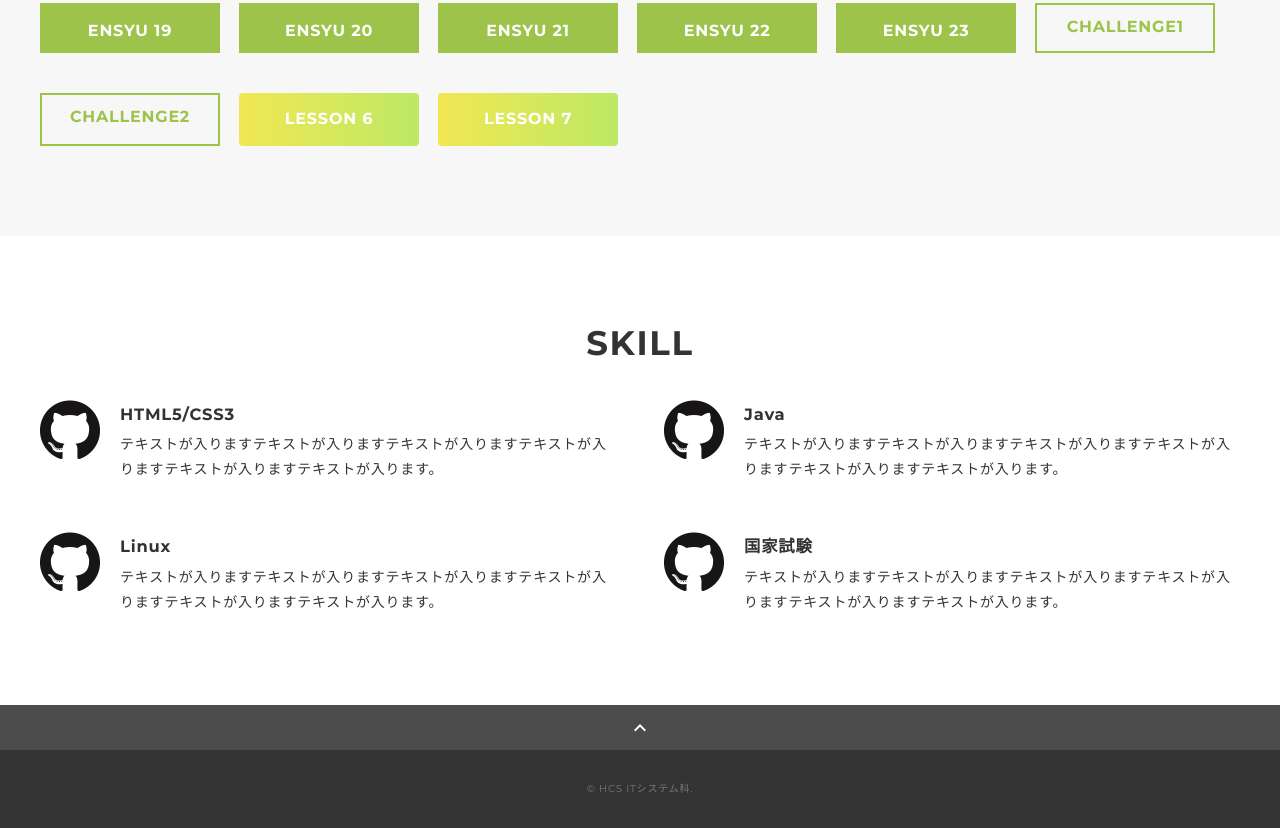
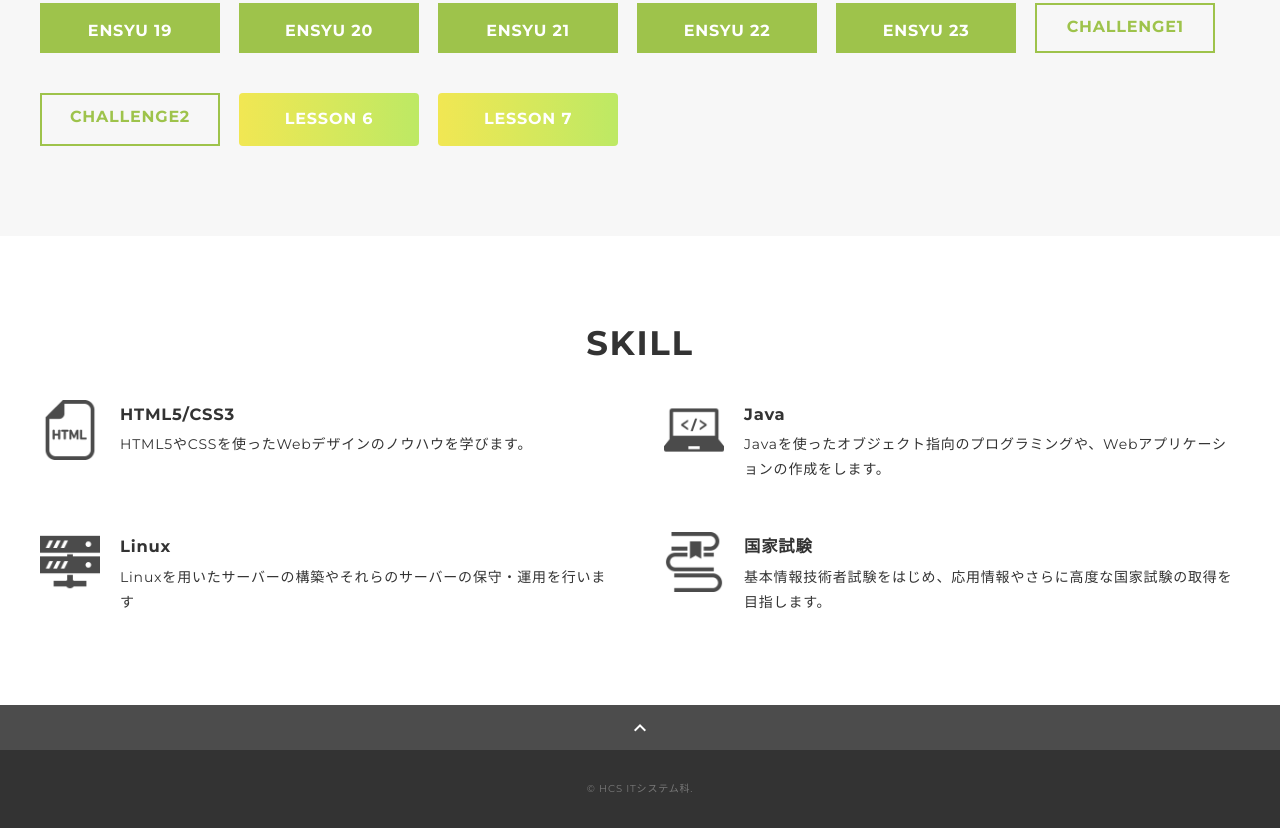
Before and after one commit to kitasato/J2A112, a plain HTML site: page portfolio/index.html in a window 1280 px wide. Shown: the part 1181-2009 px from the top of the page. Drawn offline with nearby package versions, Linux system fonts and the light colour scheme.

Commit message:
最終コミット2

```diff
--- a/portfolio/index.html
+++ b/portfolio/index.html
@@ -93,35 +93,35 @@
 					<h2 class="title">SKILL</h2>
 					<div class="skill-list">
 						<div class="skill-item">
-							<p class="skill-img"><img src="img/icon_skill.png" alt=""></p>
+							<p class="skill-img"><img src="img/icon_html.png" alt=""></p>
 							<div class="skill-body">
 								<h3 class="skill-name">HTML5/CSS3</h3>
 								<p class="skill-text">
-									テキストが入りますテキストが入りますテキストが入りますテキストが入りますテキストが入りますテキストが入ります。</p>
+									HTML5やCSSを使ったWebデザインのノウハウを学びます。</p>
 							</div>
 						</div>
 						<div class="skill-item">
-							<p class="skill-img"><img src="img/icon_skill.png" alt=""></p>
+							<p class="skill-img"><img src="img/icon_java.png" alt=""></p>
 							<div class="skill-body">
 								<h3 class="skill-name">Java</h3>
 								<p class="skill-text">
-									テキストが入りますテキストが入りますテキストが入りますテキストが入りますテキストが入りますテキストが入ります。</p>
+									Javaを使ったオブジェクト指向のプログラミングや、Webアプリケーションの作成をします。</p>
 							</div>
 						</div>
 						<div class="skill-item">
-							<p class="skill-img"><img src="img/icon_skill.png" alt=""></p>
+							<p class="skill-img"><img src="img/icon_server.png" alt=""></p>
 							<div class="skill-body">
 								<h3 class="skill-name">Linux</h3>
 								<p class="skill-text">
-									テキストが入りますテキストが入りますテキストが入りますテキストが入りますテキストが入りますテキストが入ります。</p>
+									Linuxを用いたサーバーの構築やそれらのサーバーの保守・運用を行います</p>
 							</div>
 						</div>
 						<div class="skill-item">
-							<p class="skill-img"><img src="img/icon_skill.png" alt=""></p>
+							<p class="skill-img"><img src="img/icon_test.png" alt=""></p>
 							<div class="skill-body">
 								<h3 class="skill-name">国家試験</h3>
 								<p class="skill-text">
-									テキストが入りますテキストが入りますテキストが入りますテキストが入りますテキストが入りますテキストが入ります。</p>
+									基本情報技術者試験をはじめ、応用情報やさらに高度な国家試験の取得を目指します。</p>
 							</div>
 						</div>
 					</div>
```
Also changed, not shown: portfolio/img/icon_html.png (added), portfolio/img/icon_java.png (added), portfolio/img/icon_server.png (added), portfolio/img/icon_test.png (added).
